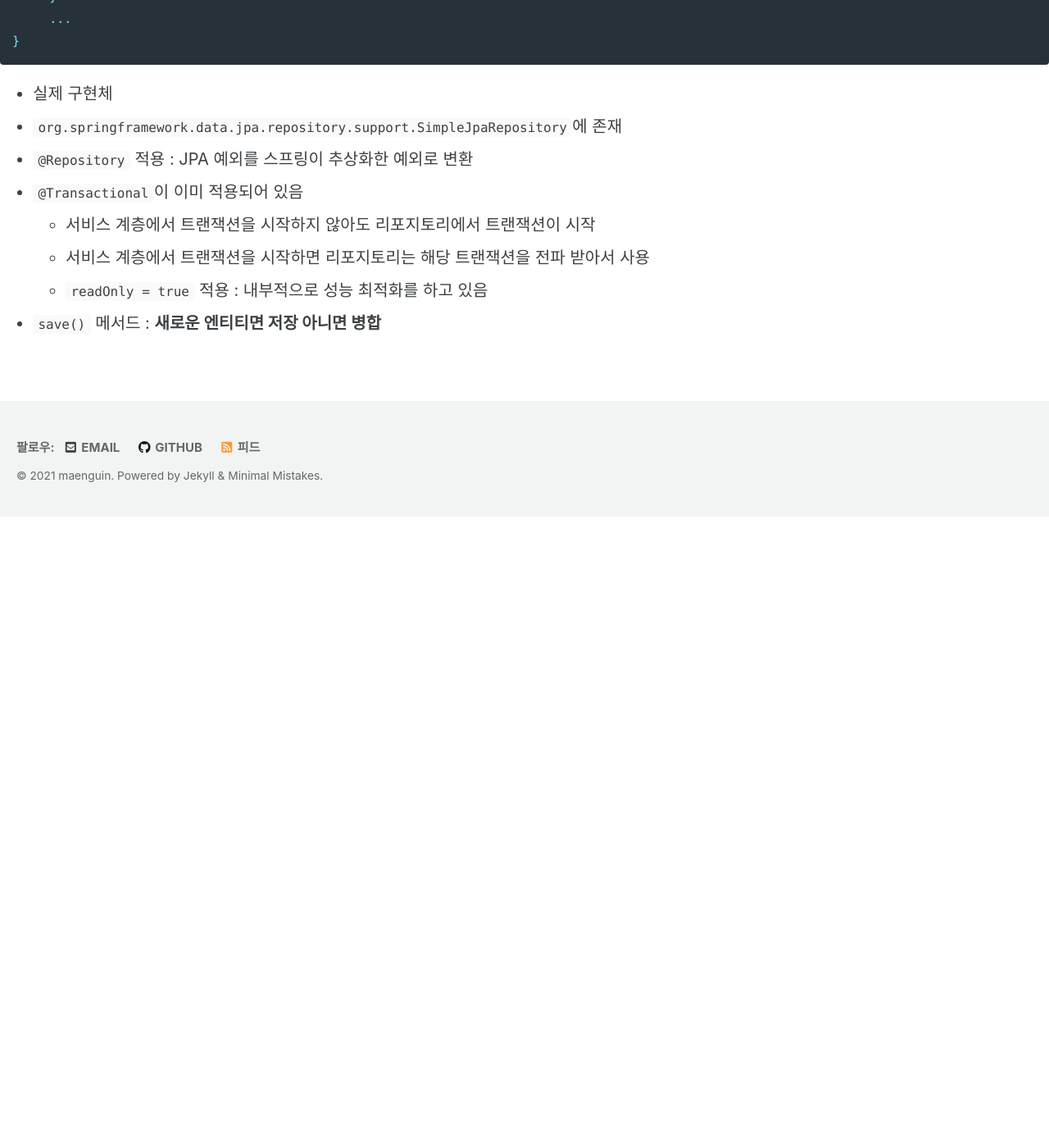
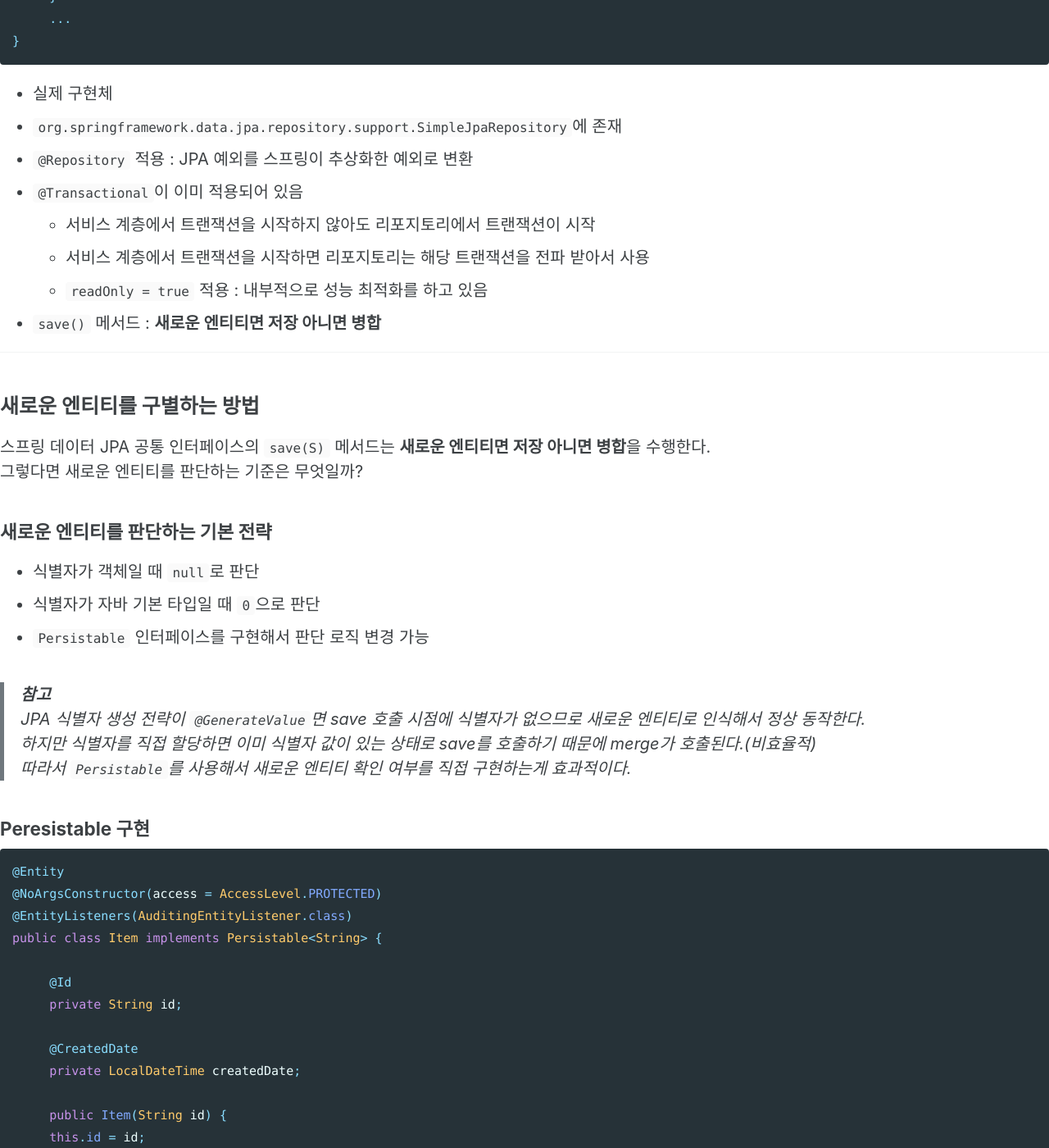
Before and after one commit to maenguin/maenguin.github.io, a Jekyll site: the page built from private/spring-data-jpa-extension.md, in a window 1280 px wide and 1400 px high, scrolled down 6419 px. Shown: the whole window at 82% size. Built offline with Jekyll 4.4.1, drawn with Linux system fonts in a browser that asks for light colours; cached includes are drawn as plain includes; our own code applies the rules of GitHub Pages for plain Markdown files; before the commit the page ends 7049 px from its top, so only the background shows below that; some of the changed text lies outside the part shown.

Commit message:
Update spring-data-jpa-extension.md

````diff
--- a/private/spring-data-jpa-extension.md
+++ b/private/spring-data-jpa-extension.md
@@ -225,3 +225,52 @@ public class SimpleJpaRepository<T, ID> ...{
   * 서비스 계층에서 트랜잭션을 시작하면 리포지토리는 해당 트랜잭션을 전파 받아서 사용
   * `readOnly = true` 적용 : 내부적으로 성능 최적화를 하고 있음
 * `save()` 메서드 : **새로운 엔티티면 저장 아니면 병합**
+
+***
+
+## 새로운 엔티티를 구별하는 방법
+스프링 데이터 JPA 공통 인터페이스의 `save(S)` 메서드는 **새로운 엔티티면 저장 아니면 병합**을 수행한다.
+그렇다면 새로운 엔티티를 판단하는 기준은 무엇일까?
+
+### 새로운 엔티티를 판단하는 기본 전략
+* 식별자가 객체일 때 `null`로 판단
+* 식별자가 자바 기본 타입일 때 `0`으로 판단
+* `Persistable` 인터페이스를 구현해서 판단 로직 변경 가능
+
+> **참고**
+JPA 식별자 생성 전략이 `@GenerateValue`면 save 호출 시점에 식별자가 없으므로 새로운 엔티티로 인식해서 정상 동작한다.
+하지만 식별자를 직접 할당하면 이미 식별자 값이 있는 상태로 save를 호출하기 때문에 merge가 호출된다.(비효율적)
+따라서 `Persistable`를 사용해서 새로운 엔티티 확인 여부를 직접 구현하는게 효과적이다.
+
+### Peresistable 구현
+```java
+@Entity
+@NoArgsConstructor(access = AccessLevel.PROTECTED)
+@EntityListeners(AuditingEntityListener.class)
+public class Item implements Persistable<String> {
+
+     @Id
+     private String id;
+
+     @CreatedDate
+     private LocalDateTime createdDate;
+
+     public Item(String id) {
+     this.id = id;
+     }
+
+     @Override
+     public String getId() {
+       return id;
+     }
+
+     @Override
+     public boolean isNew() {
+       return createdDate == null;
+     }
+}
+```
+* `getId()`와 `isNew()`를 상속받아서 구현한다.
+* Auditing을 이용해 생성 날짜로 새로운 엔티티 여부를 판단할 수 있다.
+
+***
````
